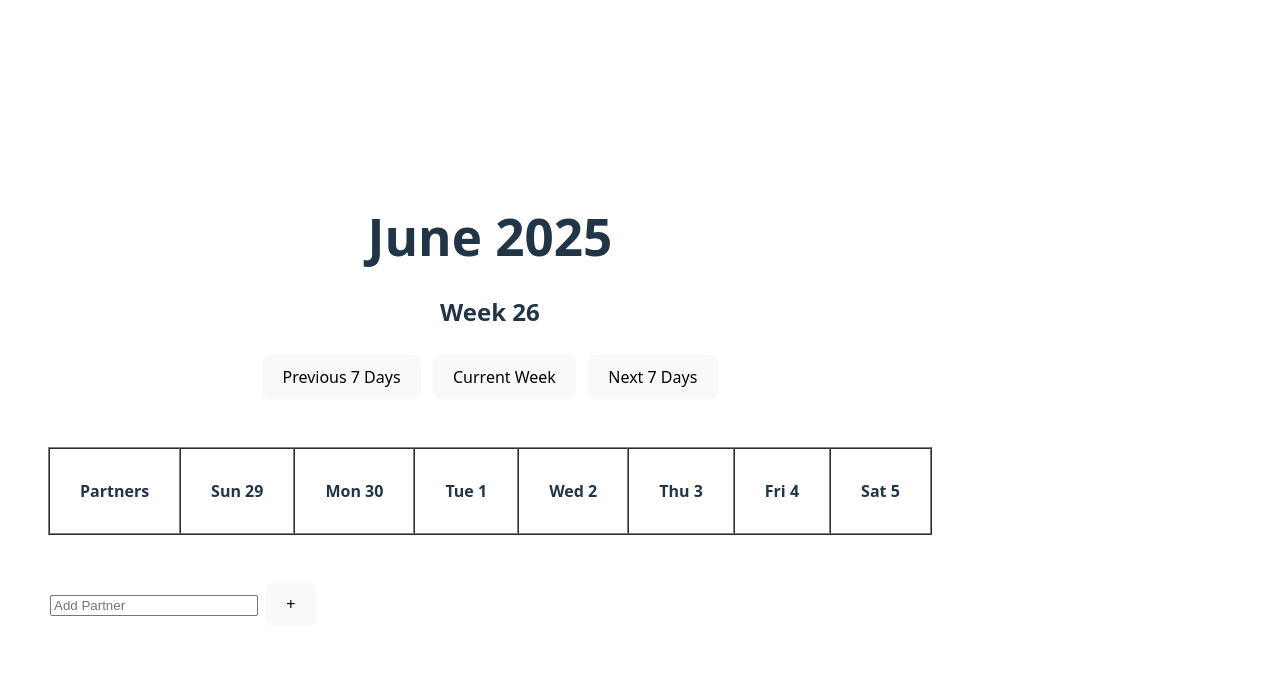
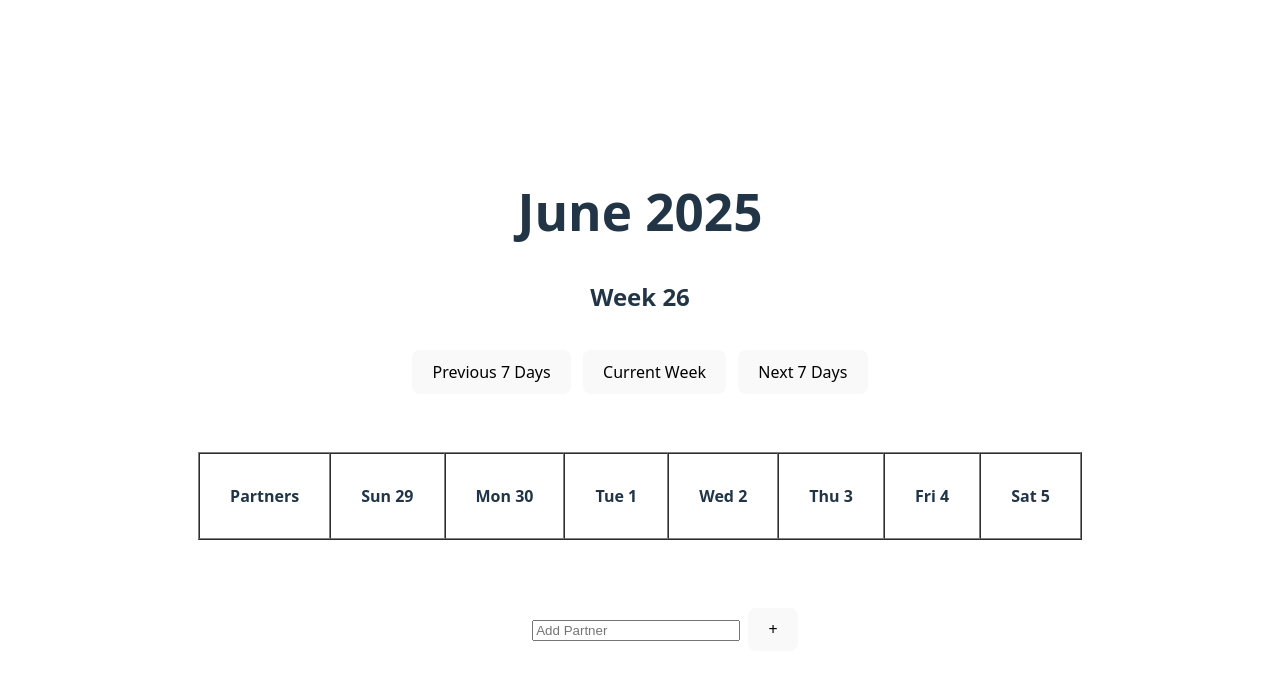
Before and after one commit to Cassini31/Workspace-Project, a React (Vite) app in the folder workspace-project/: page / in a window 1280 px wide. Both pictures are taken after typing "Sample", "Sample123" into the empty fields and a click on the button "Login". Shown: the top 680 px of the page. Built offline with nearby package versions, Linux system fonts and the light colour scheme.

Commit message:
style: refine UI layout for the main work calendar page
- Center-aligned the work calendar and other elements on calendar-table component

```diff
--- a/workspace-project/src/calendar-table.jsx
+++ b/workspace-project/src/calendar-table.jsx
@@ -114,8 +114,10 @@ const CalendarTable = ({ onStartDateChange }) => {
   };
 
   return (
-    <div>
-      <CurrentMonthandYear startDate={startDate} />
+    <div style={{ minHeight: '100vh', width: '100vw', display: 'flex', alignItems: 'center', justifyContent: 'center', flexDirection: 'column' }}>
+      <div style={{ display: 'flex', justifyContent: 'center', width: '100%' }}>
+        <CurrentMonthandYear startDate={startDate} />
+      </div>
       <CurrentWeekNumber startDate={startDate} />
 
       {/* Navigation Buttons */}
```
